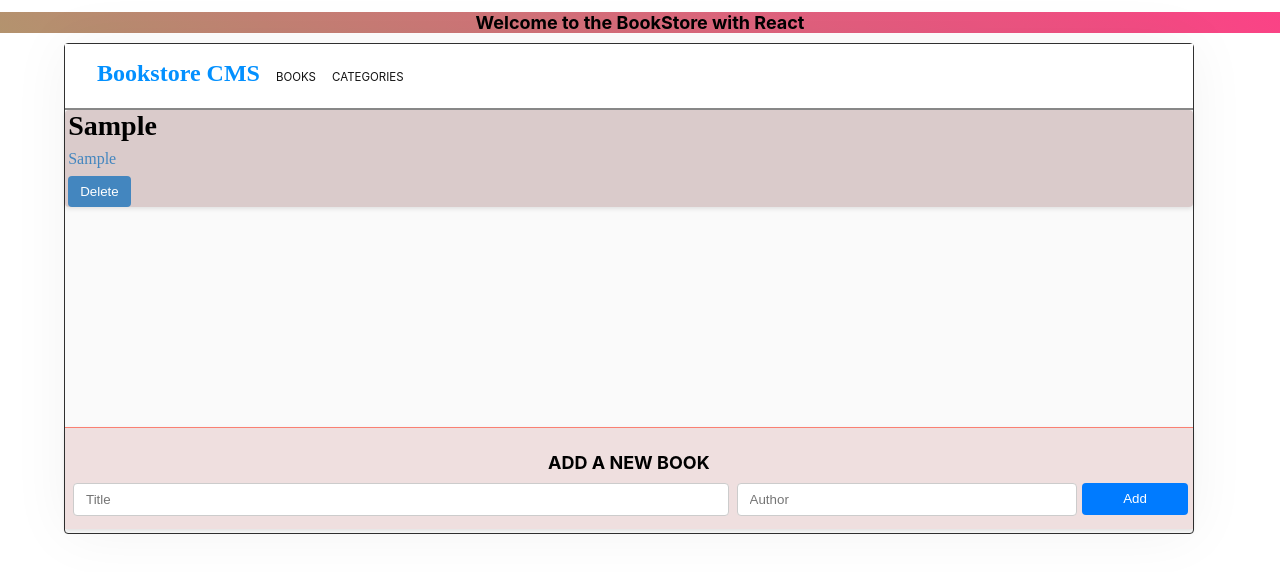
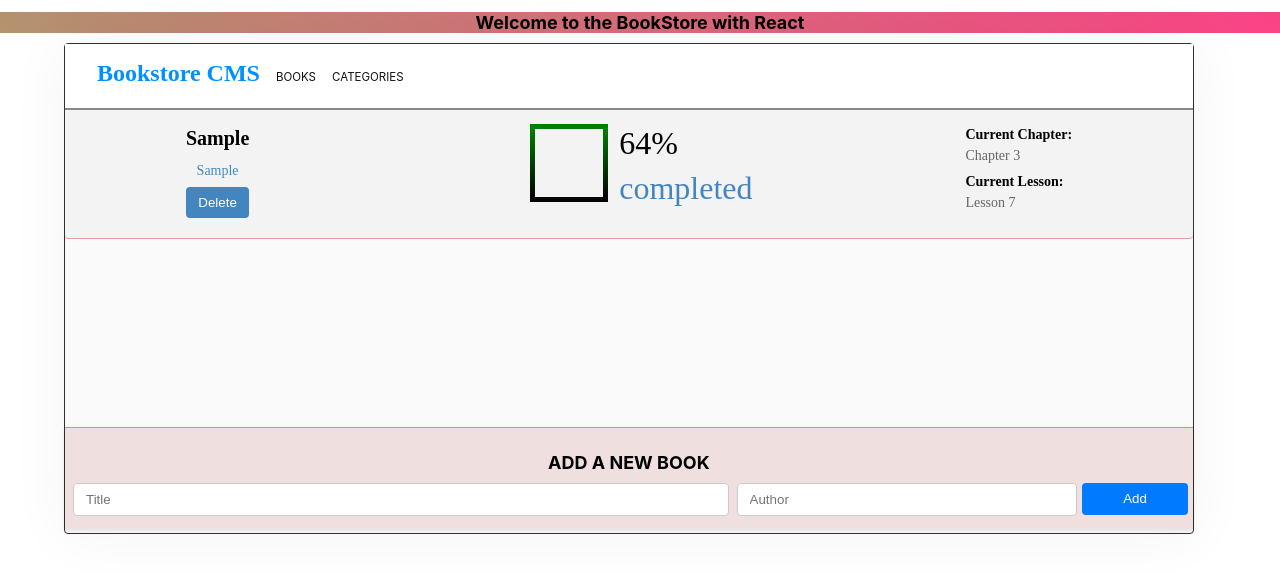
Before and after one commit to hydaline-code/Bookstore, a React (Create React App) app: page / in a window 1280 px wide. Both pictures are taken after typing "Sample", "Sample" into the empty fields and a click on the button "Add". Shown: the top 572 px of the page. Built offline with nearby package versions, Linux system fonts and the light colour scheme.

Commit message:
Add some stylings

```diff
--- a/src/App.css
+++ b/src/App.css
@@ -86,32 +86,36 @@
 /* BookList.css */
 
 .booklist {
-  display: grid;
-  grid-template-columns: repeat(auto-fit, minmax(300px, 1fr));
-  gap: 20px;
+  display: flex;
+ flex-direction: column;
+ overflow: auto;
 }
 
-.bookcard {
-  background-color: #6d2a2a39;
+.book-card {
+  background-color: hsla(0, 0%, 95%, 0.92);
   text-align: left;
   border-radius: 4px;
   box-shadow: 0 2px 4px rgba(0, 0, 0, 0.1);
-  padding-left: 0.2rem;
+  align-items: center;
+  justify-content: space-evenly;
+  border-bottom: 1.5px solid #e89c9c;
   font-family: RobotoSlab;
+  display: flex;
+  justify-content: space-evenly;
 }
 
-.bookcard h3 {
+.book-card h3 {
   margin: 0;
   font-size: 28px;
   font-weight: bold;
 }
 
-.bookcard p {
+.book-card p {
   margin: 8px 0;
   color: #4386bf;
 }
 
-.bookcard button {
+.book-card button {
   background-color: #4386bf;
   color: white;
   border: none;
@@ -120,7 +124,7 @@
   cursor: pointer;
 }
 
-.bookcard button:hover {
+.book-card button:hover {
   background-color: #d9363e;
 }
 /* BookForm.css */
@@ -177,6 +181,79 @@
   background-color: #0056b3;
 }
 
+
+.book-details {
+  display: flex;
+  flex-direction: column;
+  align-items: center;
+  margin-bottom: 20px;
+}
+
+.book-title {
+  font-size: 20px;
+  margin-bottom: 5px;
+}
+
+.book-author {
+  font-size: 14px;
+  color: #666;
+}
+
+ .progress-bar {
+ display: flex;
+  margin: 0 0rem 0.6rem 10rem;
+}
+
+
+.progress-percentage {
+  font-size: 12px;
+  color: #666;
+  margin-left: 5px;
+}
+
+.Oval-2 {
+  width: 4.25rem;
+  height: 4.25rem;
+  border-style: solid;
+  border-width: 5px;
+  border-image-source: linear-gradient(to bottom, green, #030303);
+  border-image-slice: 1;
+}
+
+.chapter-details {
+  display: flex;
+  flex-direction: column;
+}
+
+.chapter-label,
+.lesson-label {
+  font-size: 14px;
+  font-weight: bold;
+  margin-bottom: 5px;
+}
+
+.chapter-info,
+.lesson-info {
+  font-size: 14px;
+  color: #666;
+  margin-bottom: 10px;
+}
+
+.-Percent-Complete {
+
+  margin: 0.063rem 5.75rem 0 0.688rem;
+  font-family: Montserrat;
+  font-size: 2rem;
+  font-weight: normal;
+  font-stretch: normal;
+  font-style: normal;
+  line-height: normal;
+  letter-spacing: normal;
+  color: var(--black-two);
+}
+
+
+
 @keyframes App-logo-spin {
   from {
     transform: rotate(0deg);
--- a/src/components/book.js
+++ b/src/components/book.js
@@ -1,16 +1,39 @@
 
 import React from 'react';
 
-function Book({ title, author, onDelete }) {
+function BookCard({ title, author, onDelete }) {
+  const progress = 50;
+  const currentChapter = 'Chapter 3';
+  const lesson = 'Lesson 7';
+
   return (
-    <div className="bookcard">
+    <div className="book-card">
 
-      <h3>{title}</h3>
-      <p>{author}</p>
+      <div className="book-details">
+        <h2 className="book-title">{title}</h2>
+        <p className="book-author">{author}</p>
+        <button onClick={onDelete}>Delete</button>
+      </div>
 
-    <button onClick={onDelete}>Delete</button>
-  </div>
+      <div className="progress-bar">
+  <div className="Oval-2"></div>
+  <span className="-Percent-Complete Text-Style-10">
+    64%
+    <p className='state'>completed</p>
+  </span>
+
+</div>
+
+
+      <div className="chapter-details">
+        <span className="chapter-label">Current Chapter:</span>
+        <span className="chapter-info">{currentChapter}</span>
+        <span className="lesson-label">Current Lesson:</span>
+        <span className="lesson-info">{lesson}</span>
+      </div>
+
+    </div>
   );
 }
 
-export default Book;
+export default BookCard;
```
